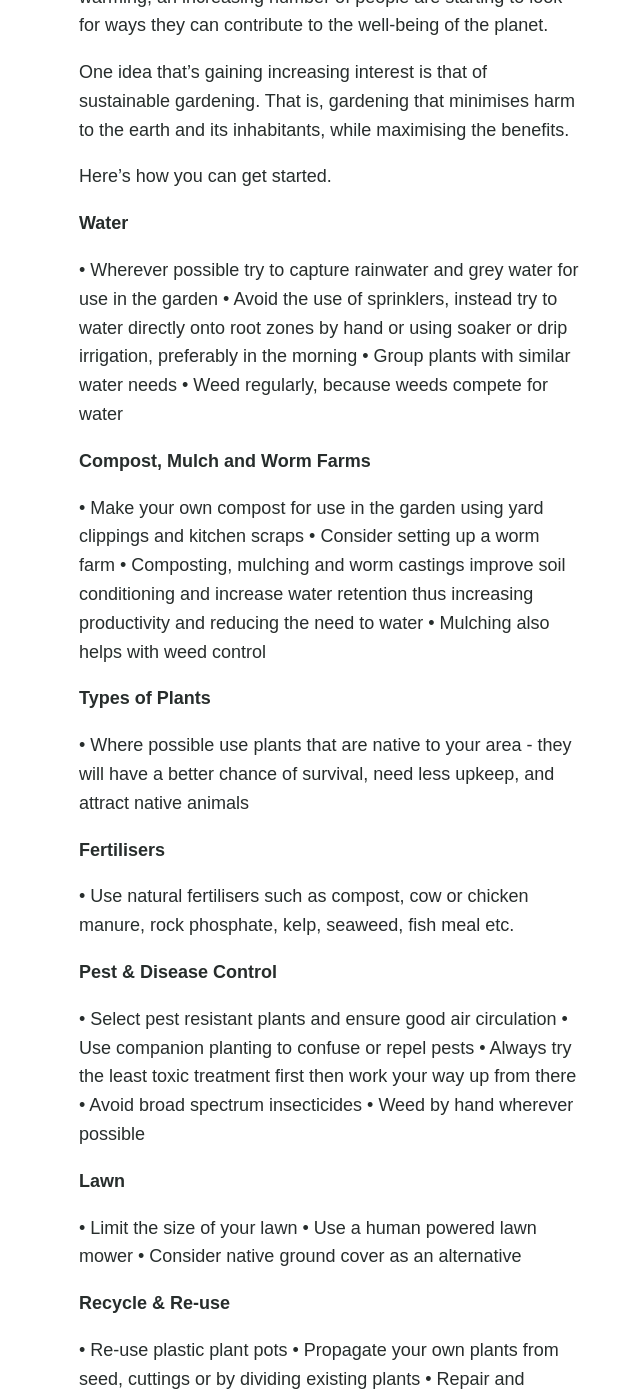
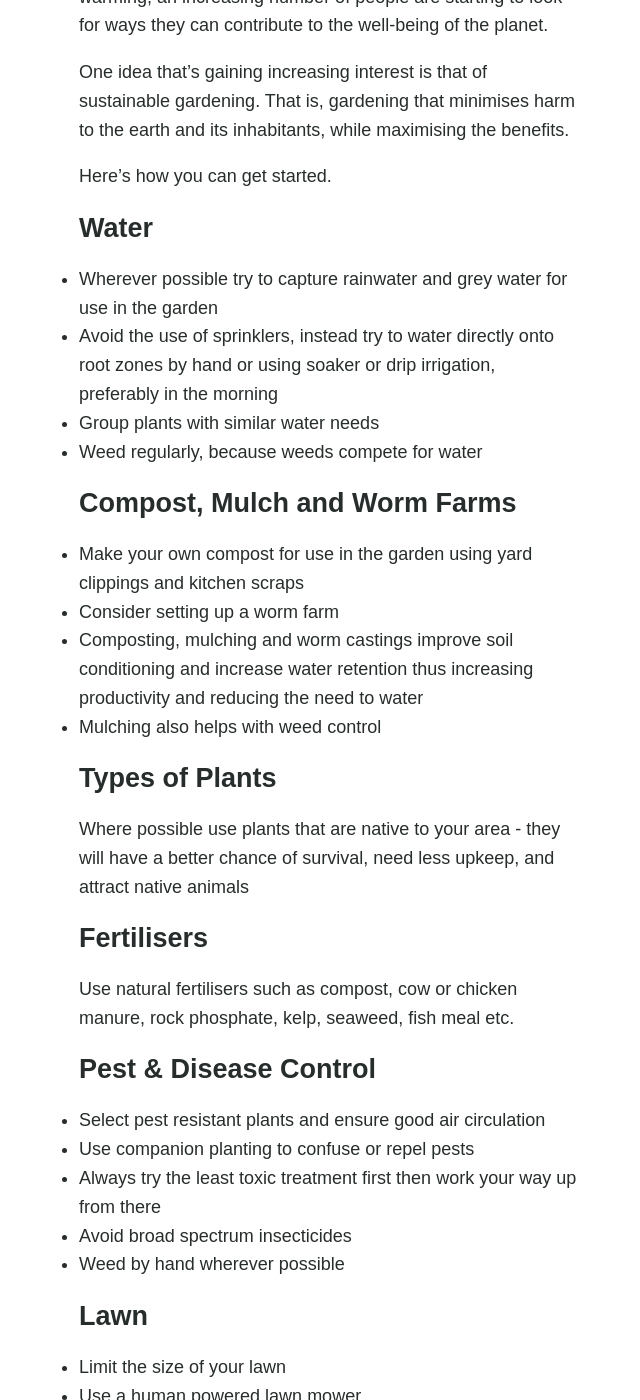
Before and after one commit to andytlr/g, a Jekyll site: the page built from _posts/2013-01-21-bunnings-sustainable.md, in a window 1280 px wide and 1400 px high, scrolled down 400 px. Shown: the whole window, without its empty margins (311-951 px from the left). Built offline with Jekyll 4.4.1, drawn with Linux system fonts in a browser that asks for light colours; nearby versions of some CDN libraries; some of the changed text lies outside the part shown.

Commit message:
Fixed wonky formatting.

```diff
--- a/_posts/2013-01-21-bunnings-sustainable.md
+++ b/_posts/2013-01-21-bunnings-sustainable.md
@@ -12,45 +12,45 @@ One idea that’s gaining increasing interest is that of sustainable gardening.
 
 Here's how you can get started.
 
-**Water**
+## Water ##
 
-•	Wherever possible try to capture rainwater and grey water for use in the garden
-•	Avoid the use of sprinklers, instead try to water directly onto root zones by hand or using soaker or drip irrigation, preferably in the morning
-•	Group plants with similar water needs
-•	Weed regularly, because weeds compete for water
+* Wherever possible try to capture rainwater and grey water for use in the garden
+* Avoid the use of sprinklers, instead try to water directly onto root zones by hand or using soaker or drip irrigation, preferably in the morning
+* Group plants with similar water needs
+* Weed regularly, because weeds compete for water
 
-**Compost, Mulch and Worm Farms**
+## Compost, Mulch and Worm Farms ##
 
-•	Make your own compost for use in the garden using yard clippings and kitchen scraps
-•	Consider setting up a worm farm
-•	Composting, mulching and worm castings improve soil conditioning and increase water retention thus increasing productivity and reducing the need to water
-•	Mulching also helps with weed control
+* Make your own compost for use in the garden using yard clippings and kitchen scraps
+* Consider setting up a worm farm
+* Composting, mulching and worm castings improve soil conditioning and increase water retention thus increasing productivity and reducing the need to water
+* Mulching also helps with weed control
 
-**Types of Plants**
+## Types of Plants ##
 
-•	Where possible use plants that are native to your area - they will have a better chance of survival, need less upkeep, and attract native animals
+Where possible use plants that are native to your area - they will have a better chance of survival, need less upkeep, and attract native animals
 
-**Fertilisers**
+## Fertilisers ##
 
-•	Use natural fertilisers such as compost, cow or chicken manure, rock phosphate, kelp, seaweed, fish meal etc.
+Use natural fertilisers such as compost, cow or chicken manure, rock phosphate, kelp, seaweed, fish meal etc.
 
-**Pest & Disease Control**
+## Pest & Disease Control ##
 
-•	Select pest resistant plants and ensure good air circulation
-•	Use companion planting to confuse or repel pests
-•	Always try the least toxic treatment first then work your way up from there
-•	Avoid broad spectrum insecticides
-•	Weed by hand wherever possible
+* Select pest resistant plants and ensure good air circulation
+* Use companion planting to confuse or repel pests
+* Always try the least toxic treatment first then work your way up from there
+* Avoid broad spectrum insecticides
+* Weed by hand wherever possible
 
-**Lawn**
+## Lawn ##
 
-•	Limit the size of your lawn
-•	Use a human powered lawn mower
-•	Consider native ground cover as an alternative
+* Limit the size of your lawn
+* Use a human powered lawn mower
+* Consider native ground cover as an alternative
 
-**Recycle & Re-use**
+## Recycle & Re-use ##
 
-•	Re-use plastic plant pots
-•	Propagate your own plants from seed, cuttings or by dividing existing plants
-•	Repair and recycle garden furniture rather than throwing it away
-•	Re-use excess timber and building supplies to make planters, sheds, benches, garden furniture etc.
+* Re-use plastic plant pots
+* Propagate your own plants from seed, cuttings or by dividing existing plants
+* Repair and recycle garden furniture rather than throwing it away
+* Re-use excess timber and building supplies to make planters, sheds, benches, garden furniture etc.
```
Also changed, not shown: _posts/2012-12-21-colgate-anatomy-of-teeth.md (+5 -5 lines), _posts/2013-01-25-colgate-diabetes.md (+7 -7 lines), _posts/2013-01-05-colgate-cleft.md (line endings or trailing spaces), _posts/2013-01-30-youtube.md (renamed from _posts/2013-01-30-youtube copy.md).
